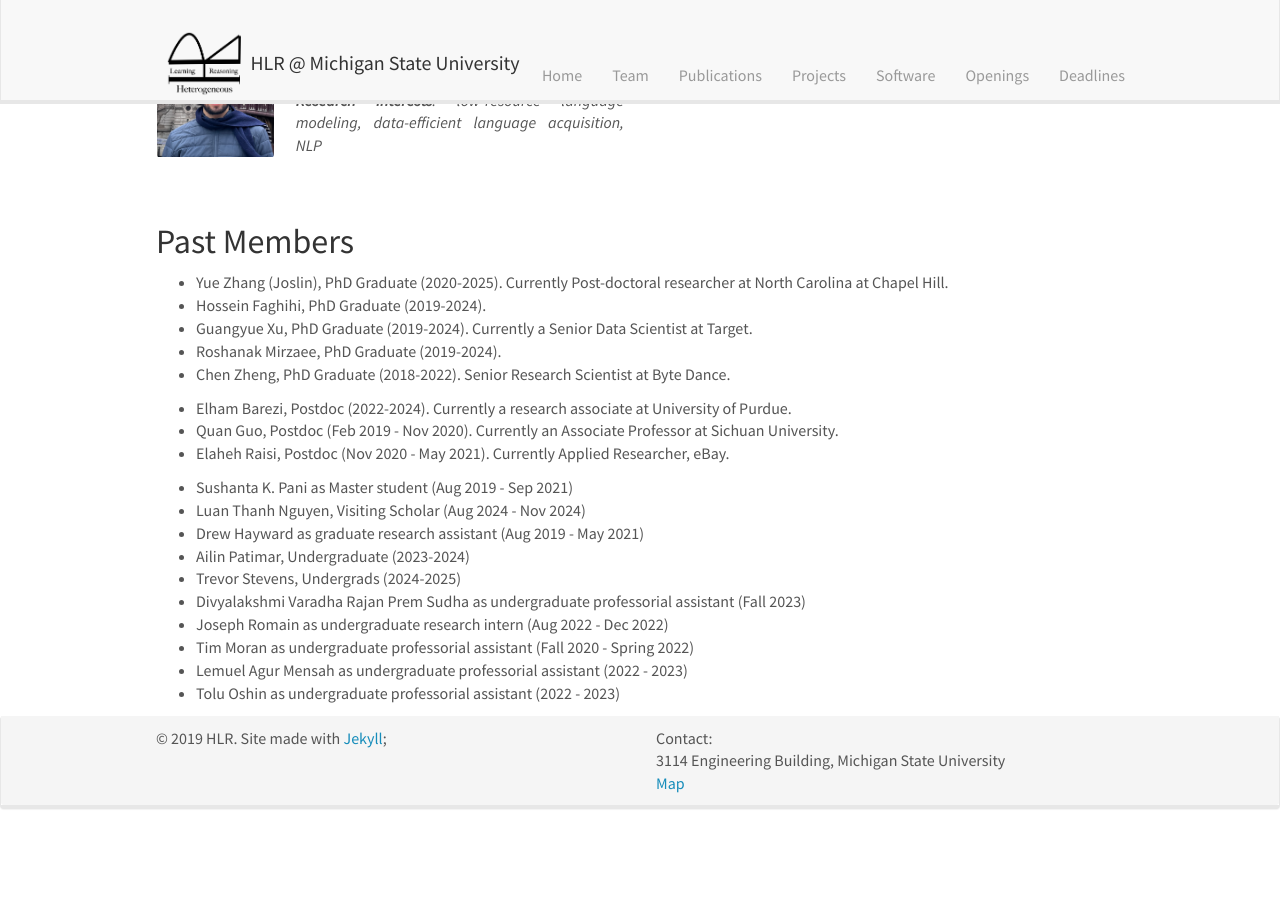
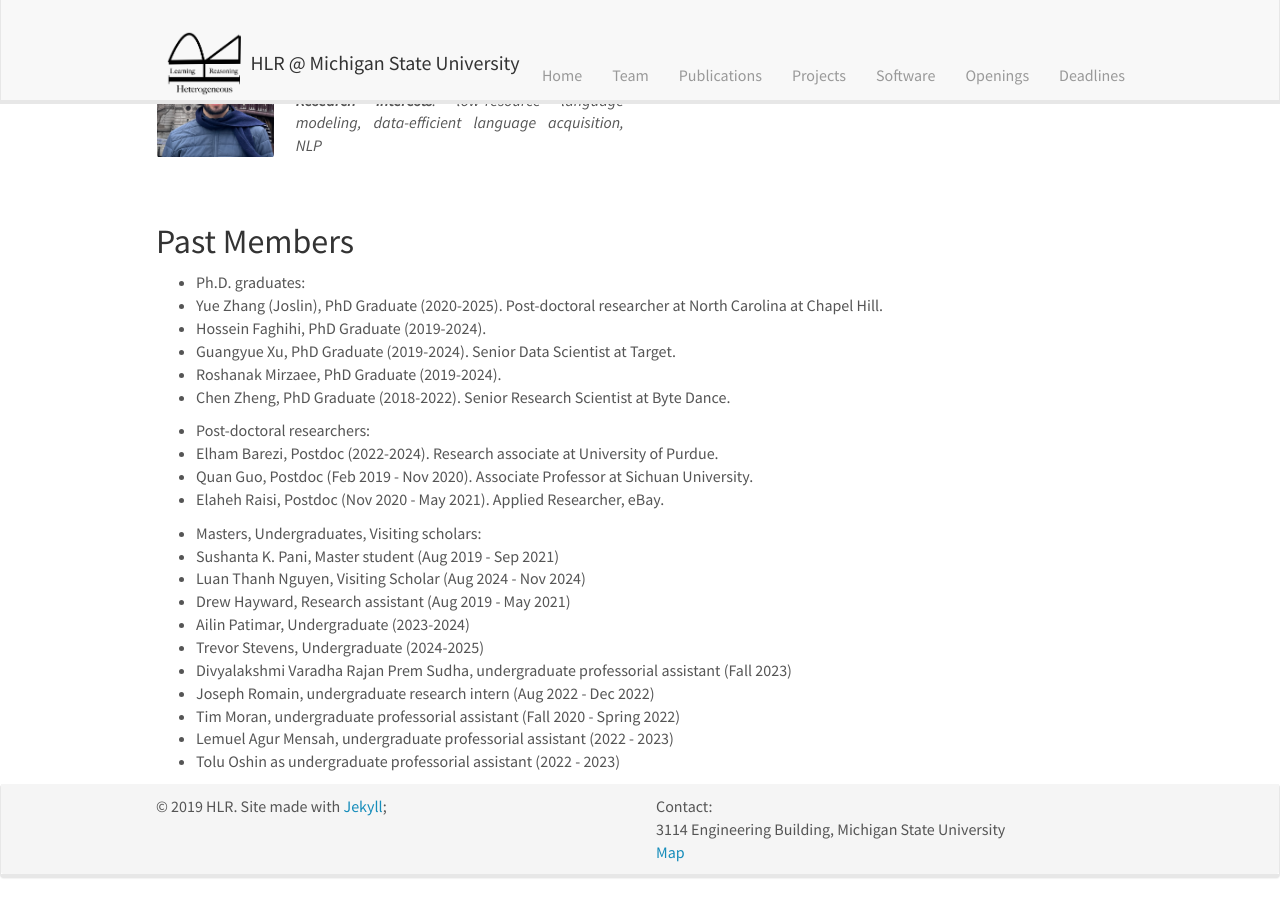
Before and after one commit to HLR/HLR.github.io, a Jekyll site: the page built from _pages/team.md, in a window 1280 px wide and 900 px high, scrolled down 1783 px. Built offline with Jekyll 4.4.1, drawn with Linux system fonts in a browser that asks for light colours; nearby versions of some CDN libraries; before the commit the page ends 2614 px from its top, so only the background shows below that.

Commit message:
Update Alumni order

```diff
--- a/_pages/team.md
+++ b/_pages/team.md
@@ -101,23 +101,26 @@ Go to <a href="{{ site.url }}{{ site.baseurl }}/pictures/"> <b>Gallery</b> </a>
 </div>
 
 ## Past Members
-- Yue Zhang (Joslin), PhD Graduate (2020-2025). Currently Post-doctoral researcher at North Carolina at Chapel Hill.
+- Ph.D. graduates:
+- Yue Zhang (Joslin), PhD Graduate (2020-2025). Post-doctoral researcher at North Carolina at Chapel Hill.
 - Hossein Faghihi, PhD Graduate (2019-2024).
-- Guangyue Xu, PhD Graduate (2019-2024). Currently a Senior Data Scientist at Target.
+- Guangyue Xu, PhD Graduate (2019-2024). Senior Data Scientist at Target.
 - Roshanak Mirzaee, PhD Graduate (2019-2024).
 - Chen Zheng, PhD Graduate (2018-2022). Senior Research Scientist at Byte Dance.
 
-- Elham Barezi, Postdoc (2022-2024). Currently a research associate at University of Purdue.
-- Quan Guo, Postdoc (Feb 2019 - Nov 2020). Currently an Associate Professor at Sichuan University.
-- Elaheh Raisi, Postdoc (Nov 2020 - May 2021). Currently Applied Researcher, eBay.
+- Post-doctoral researchers:
+- Elham Barezi, Postdoc (2022-2024). Research associate at University of Purdue.
+- Quan Guo, Postdoc (Feb 2019 - Nov 2020). Associate Professor at Sichuan University.
+- Elaheh Raisi, Postdoc (Nov 2020 - May 2021). Applied Researcher, eBay.
 
-- Sushanta K. Pani as Master student (Aug 2019 - Sep 2021)
+- Masters, Undergraduates, Visiting scholars:
+- Sushanta K. Pani, Master student (Aug 2019 - Sep 2021)
 - Luan Thanh Nguyen, Visiting Scholar (Aug 2024 - Nov 2024)
-- Drew Hayward as graduate research assistant (Aug 2019 - May 2021)
+- Drew Hayward, Research assistant (Aug 2019 - May 2021)
 - Ailin Patimar, Undergraduate (2023-2024)
-- Trevor Stevens, Undergrads (2024-2025)
-- Divyalakshmi Varadha Rajan Prem Sudha as undergraduate professorial assistant (Fall 2023)
-- Joseph Romain as undergraduate research intern (Aug 2022 - Dec 2022)
-- Tim Moran as undergraduate professorial assistant (Fall 2020 - Spring 2022)
-- Lemuel Agur Mensah as undergraduate professorial assistant (2022 - 2023)
+- Trevor Stevens, Undergraduate (2024-2025)
+- Divyalakshmi Varadha Rajan Prem Sudha, undergraduate professorial assistant (Fall 2023)
+- Joseph Romain, undergraduate research intern (Aug 2022 - Dec 2022)
+- Tim Moran, undergraduate professorial assistant (Fall 2020 - Spring 2022)
+- Lemuel Agur Mensah,  undergraduate professorial assistant (2022 - 2023)
 - Tolu Oshin as undergraduate professorial assistant (2022 - 2023)
```
